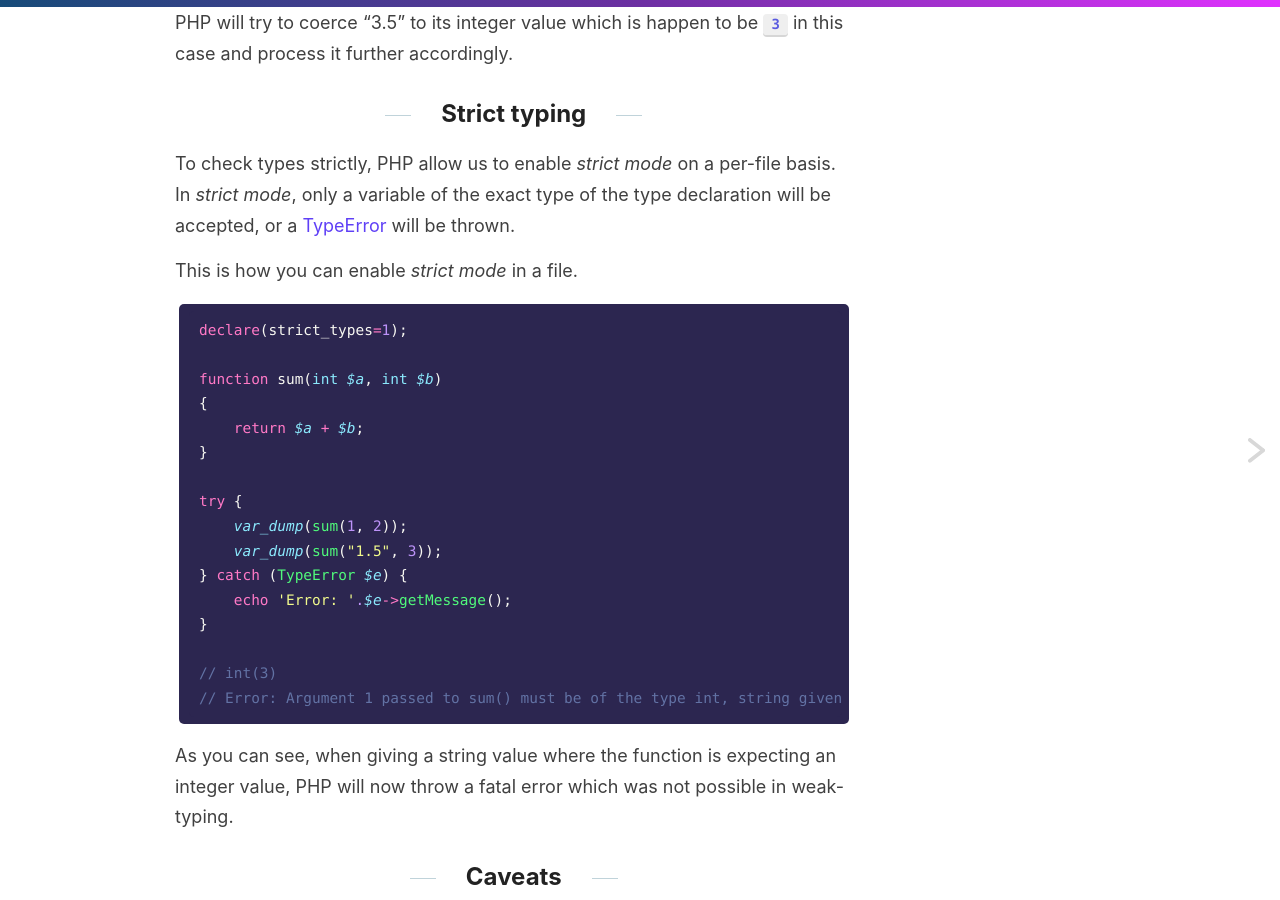
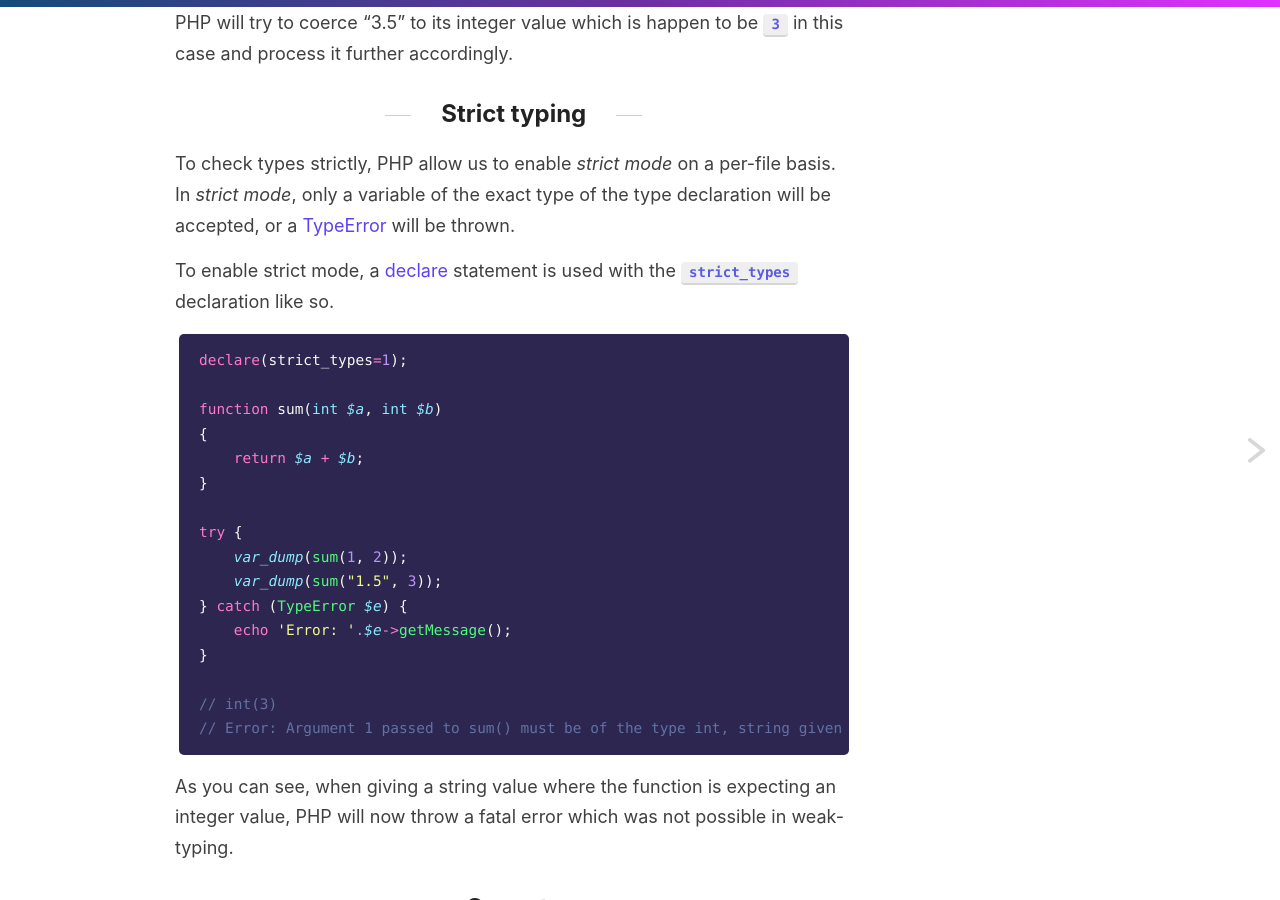
Before and after one commit to varunkumardev/amitmerchant1990.github.io, a Jekyll site: the page built from _posts/2020-06-01-strict-weak-typing-php.md, in a window 1280 px wide and 900 px high, scrolled down 1473 px. Built offline with Jekyll 4.4.1, drawn with Linux system fonts in a browser that asks for light colours; comment, search, counter and statistics services are not loaded; some of the changed text lies outside the part shown.

Commit message:
improve post.

````diff
--- a/_posts/2020-06-01-strict-weak-typing-php.md
+++ b/_posts/2020-06-01-strict-weak-typing-php.md
@@ -50,7 +50,7 @@ PHP will try to coerce "3.5" to its integer value which is happen to be `3` in t
 
 To check types strictly, PHP allow us to enable *strict mode* on a per-file basis. In *strict mode*, only a variable of the exact type of the type declaration will be accepted, or a [TypeError](https://www.php.net/manual/en/class.typeerror.php) will be thrown.
 
-This is how you can enable *strict mode* in a file.
+To enable strict mode, a [declare](https://www.php.net/manual/en/control-structures.declare.php) statement is used with the `strict_types` declaration like so.
 
 ```php
 declare(strict_types=1);
@@ -116,3 +116,5 @@ try {
 
 // bool(true)
 ```
+
+And lastly, Enabling strict mode will not only affect the function type declarations but also [return type declarations](https://www.php.net/manual/en/functions.returning-values.php#functions.returning-values.type-declaration).
````
